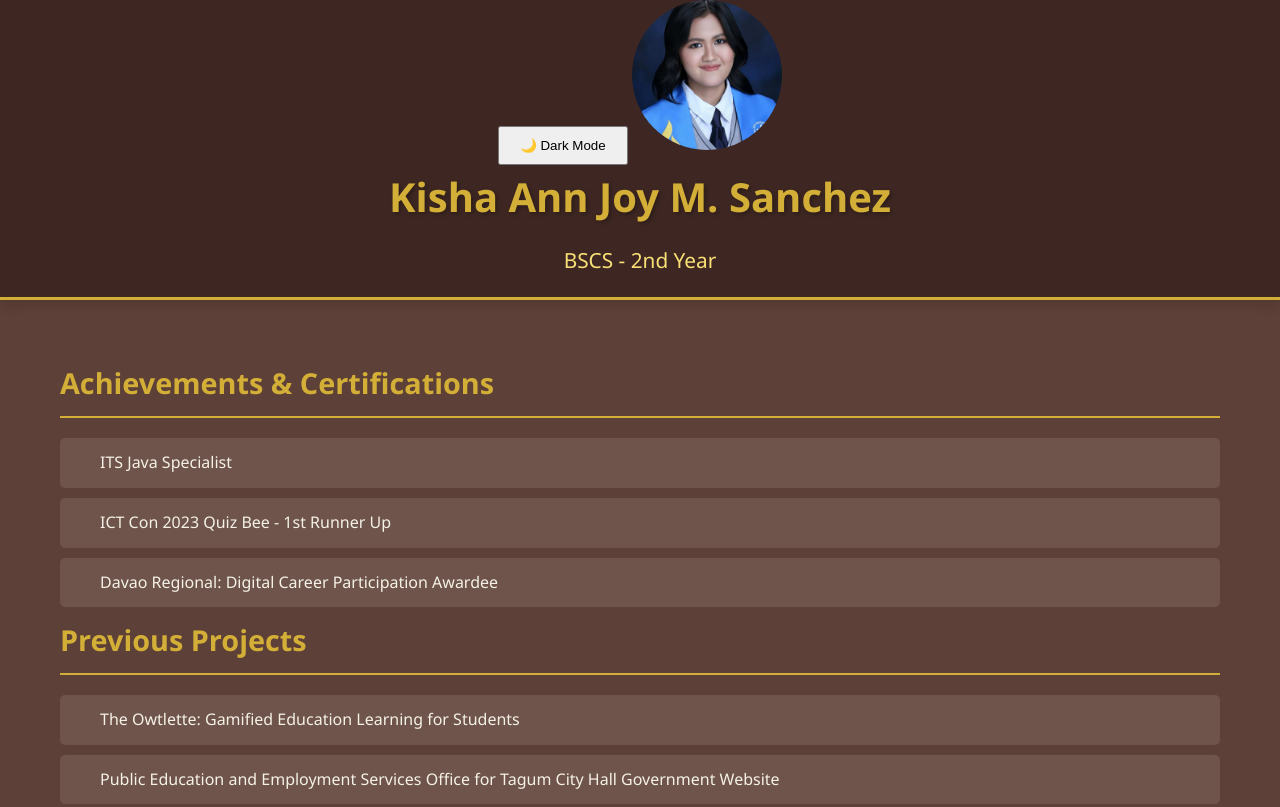
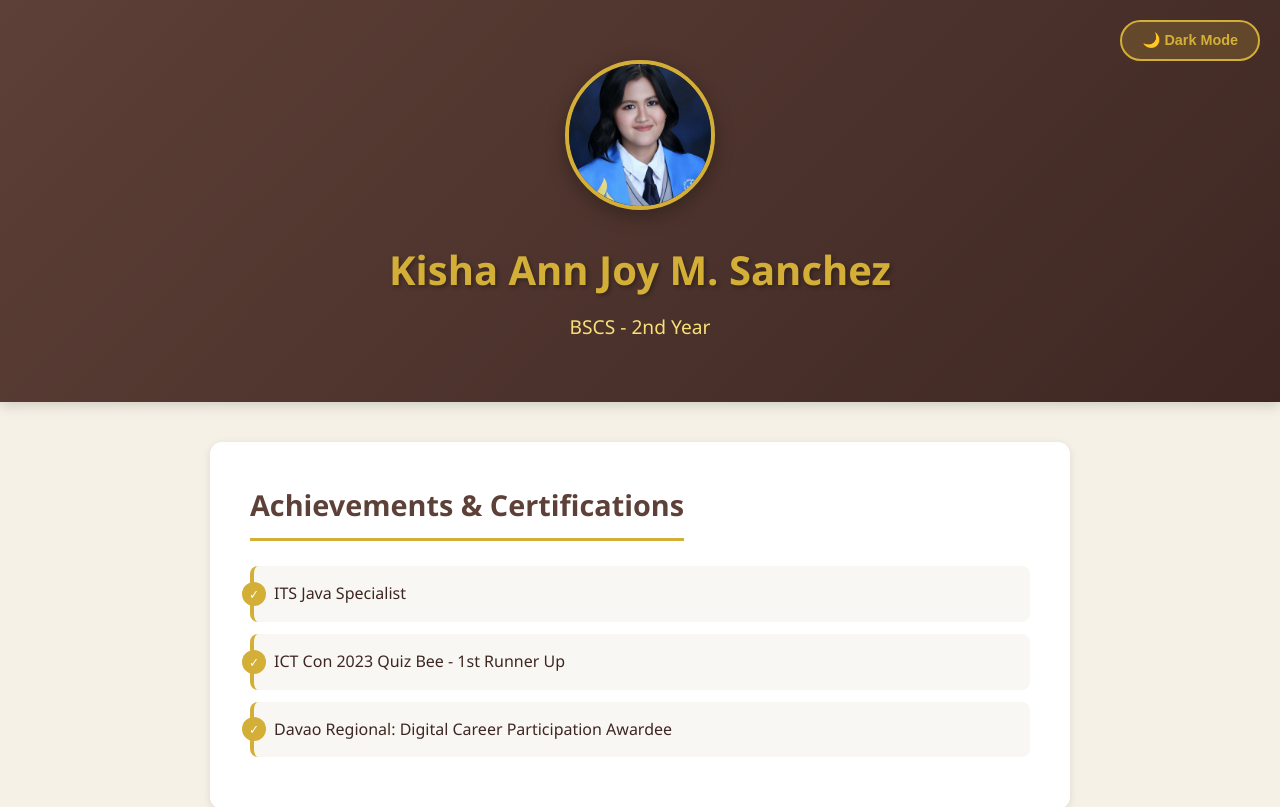
Before and after one commit to kishasanchez27/portfolio2, a plain HTML site: page index.html in a window 1280 px wide. Shown: the top 807 px of the page. Drawn offline with Linux system fonts and the light colour scheme.

Commit message:
Update style.css

```diff
--- a/style.css
+++ b/style.css
@@ -1,5 +1,3 @@
-/* Default Light Theme */
-
 * {
     margin: 0;
     padding: 0;
@@ -8,34 +6,54 @@
 
 body {
     font-family: 'Segoe UI', Tahoma, Geneva, Verdana, sans-serif;
-	background-color: #5d4037;
-	color: #f5f1e6;
+    background-color: #f5f1e6;
+    color: #3e2723;
     line-height: 1.6;
-	padding: 0;
-	min-height: 100vh;
+    transition: all 0.3s ease;
 }
 
-.container {
-	max-width: 1200px;
-	margin: 0 auto;
-	padding: 20px;
+/* Dark Theme */
+body.dark {
+    background-color: #1a1a1a;
+    color: #f5f5f5;
 }
 
 header {
+    background: linear-gradient(135deg, #5d4037 0%, #3e2723 100%);
+    color: #f5f1e6;
+    padding: 60px 20px;
     text-align: center;
-	margin-bottom: 40px 20px;
-	background-color: #3e2723;
-	border-bottom: 3px solid #d4af37;
+    box-shadow: 0 4px 12px rgba(0, 0, 0, 0.15);
     position: relative;
-	margin-bottom: 40px;
-	box-shadow: 0 4px 12px rgba(0, 0, 0, 0.15);
 }
 
-#name {
-	font-size: 2.5rem;
-	margin-bottom: 15px;
+body.dark header {
+    background: linear-gradient(135deg, #2c2c2c 0%, #1e1e1e 100%);
+}
+
+#theme-toggle {
+    position: absolute;
+    top: 20px;
+    right: 20px;
+    padding: 10px 20px;
+    background-color: rgba(212, 175, 55, 0.2);
+    border: 2px solid #d4af37;
     color: #d4af37;
-	text-shadow: 2px 2px 4px rgba(0, 0, 0, 0.3);
+    border-radius: 25px;
+    cursor: pointer;
+    font-size: 0.9rem;
+    transition: all 0.3s ease;
+    font-weight: 600;
+}
+
+#theme-toggle:hover {
+    background-color: #d4af37;
+    color: #3e2723;
+    transform: translateY(-2px);
+}
+
+body.dark #theme-toggle {
+    background-color: rgba(212, 175, 55, 0.1);
 }
 
 #profile-img {
@@ -43,32 +61,65 @@ header {
     height: 150px;
     border-radius: 50%;
     object-fit: cover;
+    border: 4px solid #d4af37;
+    margin-bottom: 20px;
+    box-shadow: 0 6px 20px rgba(0, 0, 0, 0.3);
+    transition: transform 0.3s ease;
 }
 
-button {
-	padding: 10px 20px;
-	margin-top: 10px;
-	cursor: pointer;
+#profile-img:hover {
+    transform: scale(1.05);
 }
 
-/* Dark Theme */
-body.dark {
-	background-color: #121212;
-	color: #f5f5f5;
+#name {
+    font-size: 2.5rem;
+    margin-bottom: 10px;
+    color: #d4af37;
+    text-shadow: 2px 2px 4px rgba(0, 0, 0, 0.3);
 }
 
 #course-year {
-	font-size: 1.3rem;
-	margin-bottom: 20px;
+    font-size: 1.2rem;
     color: #f9e076;
+    font-weight: 300;
+}
+
+.container {
+    max-width: 900px;
+    margin: 0 auto;
+    padding: 40px 20px;
+}
+
+section {
+    background-color: white;
+    padding: 40px;
+    margin-bottom: 30px;
+    border-radius: 12px;
+    box-shadow: 0 2px 8px rgba(0, 0, 0, 0.1);
+    transition: all 0.3s ease;
+}
+
+body.dark section {
+    background-color: #2c2c2c;
+    box-shadow: 0 2px 8px rgba(0, 0, 0, 0.3);
+}
+
+section:hover {
+    transform: translateY(-2px);
+    box-shadow: 0 4px 16px rgba(0, 0, 0, 0.15);
 }
 
 h2 {
+    color: #5d4037;
+    margin-bottom: 25px;
+    font-size: 1.8rem;
+    border-bottom: 3px solid #d4af37;
+    padding-bottom: 10px;
+    display: inline-block;
+}
+
+body.dark h2 {
     color: #d4af37;
-	margin-bottom: 20px;
-	font-size: 1.8rem;
-	border-bottom: 2px solid #d4af37;
-	padding-bottom: 10px;
 }
 
 ul {
@@ -77,23 +128,59 @@ ul {
 }
 
 li {
-	padding: 12px 15px;
-	margin-bottom: 10px;
-	background-color: rgba(255, 255, 255, 0.1);
-	border-radius: 5px;
+    padding: 15px 20px;
+    margin-bottom: 12px;
+    background-color: #f9f7f3;
+    border-radius: 8px;
+    border-left: 4px solid #d4af37;
     transition: all 0.3s ease;
     position: relative;
-	padding-left: 40px;
-
 }
 
-/*For the dark theme*/
-
-body.dark {
-	background-color: #121212;
-	color: #f5f5f5;
+body.dark li {
+    background-color: #3a3a3a;
+    border-left-color: #d4af37;
 }
 
-body.dark header {
-	background-color: #1e1e1e;
+li:hover {
+    background-color: #f0ebe0;
+    border-left-width: 6px;
+    padding-left: 24px;
 }
+
+body.dark li:hover {
+    background-color: #454545;
+}
+
+li::before {
+    content: "✓";
+    position: absolute;
+    left: -12px;
+    top: 50%;
+    transform: translateY(-50%);
+    background-color: #d4af37;
+    color: white;
+    width: 24px;
+    height: 24px;
+    border-radius: 50%;
+    display: flex;
+    align-items: center;
+    justify-content: center;
+    font-size: 0.8rem;
+    font-weight: bold;
+}
+
+@media (max-width: 768px) {
+    #name {
+        font-size: 2rem;
+    }
+
+    section {
+        padding: 25px;
+    }
+
+    #theme-toggle {
+        position: static;
+        margin-top: 20px;
+    }
+}
```
Lines whose indentation alone changed are shown as unchanged.
